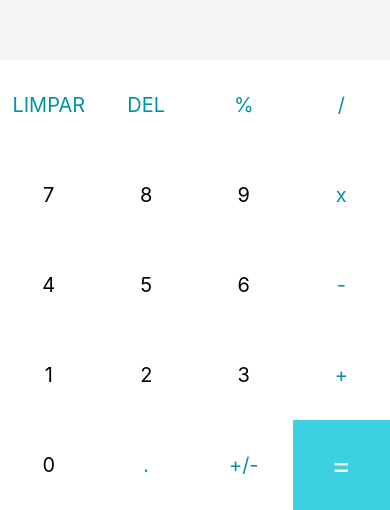
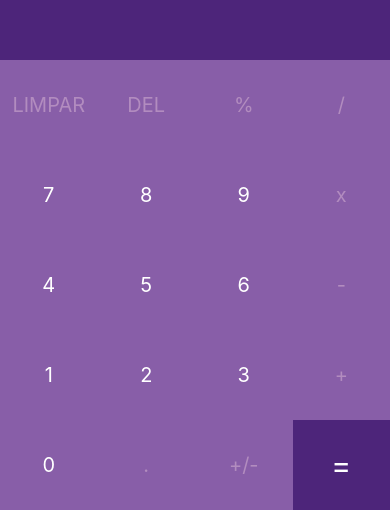
Before and after one commit to WillianWDF/Calculator, a React Native app: screen / in a window 390 px wide. Shown: the part 334-844 px from the top of the page. Built offline with nearby package versions, Linux system fonts and the light colour scheme.

Commit message:
Alteração de cores

```diff
--- a/App.js
+++ b/App.js
@@ -85,12 +85,14 @@ export default function App() {
 
         {buttons.map((button) =>
           button === '=' ? // Mapeamento do botão =
-            <TouchableOpacity onPress={() => handleInput(button)} key={button} style={[styles.button, { backgroundColor: '#3dd0e3' }]}>
+            <TouchableOpacity onPress={() => handleInput(button)} key={button} style={[styles.button, { backgroundColor: '#4d257a' }]}>
               <Text style={[styles.textButton, { color: "white", fontSize: 30 }]}>{button}</Text>
             </TouchableOpacity>
+
             : // Mapeamento dos outros botões
+
             <TouchableOpacity onPress={() => handleInput(button)} key={button} style={styles.button}>
-              <Text style={[styles.textButton, { color: typeof (button) === 'number' ? 'black' : '#0093a6' }]}>{button}</Text>
+              <Text style={[styles.textButton, { color: typeof (button) === 'number' ? 'white' : '#b28cbf' }]}>{button}</Text>
             </TouchableOpacity>
         )}
       </View>
@@ -106,17 +108,17 @@ const styles = StyleSheet.create({
   results: {
     flex: 2,
     justifyContent: "center",
-    backgroundColor: "#f5f5f5"
+    backgroundColor: "#4d257a"
   },
   resultText: {
-    color: "#282F38",
+    color: "white",
     fontSize: 32,
     fontWeight: "bold",
     padding: 12,
     textAlign: "right"
   },
   historyText: {
-    color: "#7c7c7c",
+    color: "#cf9fc7",
     fontSize: 20,
     marginRight: 10,
     alignSelf: 'flex-end',
@@ -126,7 +128,7 @@ const styles = StyleSheet.create({
     flexWrap: 'wrap',
   },
   button: {
-    backgroundColor: 'white',
+    backgroundColor: '#885ea8',
     alignItems: 'center',
     justifyContent: 'center',
     minWidth: 90,
```
